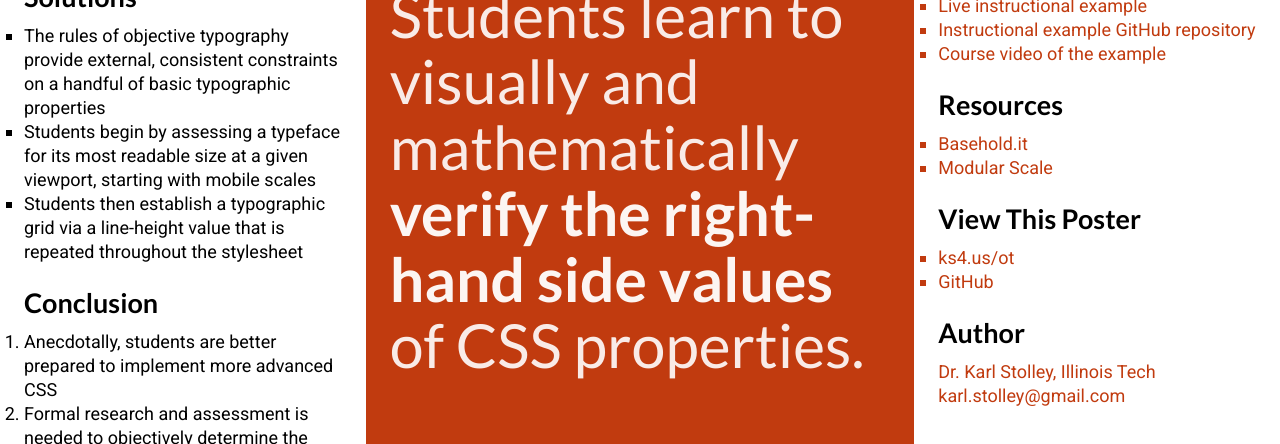
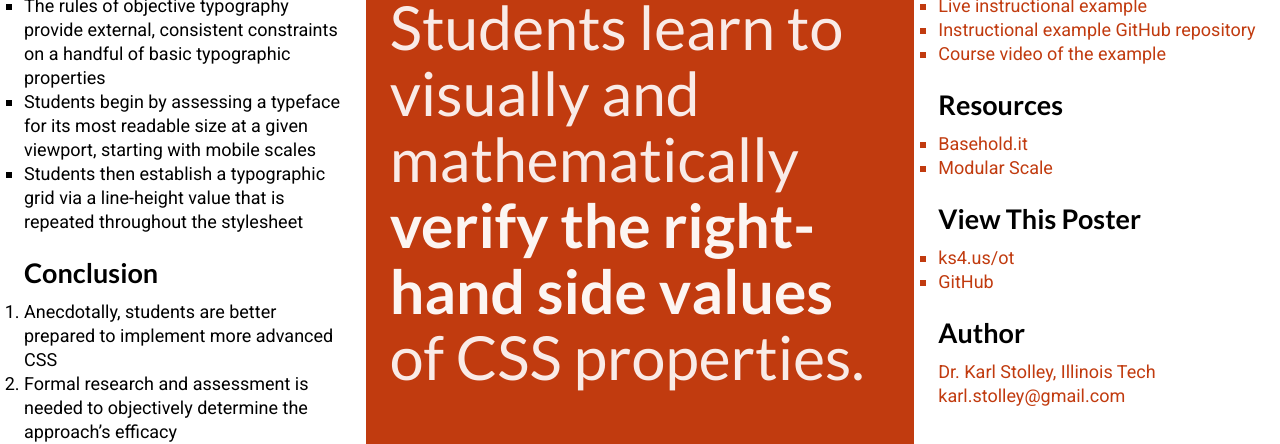
Before and after one commit to karlstolley/sigite-2020, a plain HTML site: page index.html in a window 1280 px wide. Shown: the part 456-900 px from the top of the page. Drawn offline with Linux system fonts and the light colour scheme.

Commit message:
Improve grid at 860px

```diff
--- a/assets/css/screen.css
+++ b/assets/css/screen.css
@@ -208,6 +208,7 @@ section {
 @media screen and (min-width: 860px) {
   #poster {
     grid-template-columns: repeat(5, 1fr);
+    grid-template-rows: min-content 42px repeat(3, min-content);
   }
   #poster::after {
     content: "";
@@ -224,21 +225,17 @@ section {
     grid-row: 1 / 2;
   }
   #details {
-    grid-row: 2 / 5;
-    padding-top: 42px;
+    grid-row: 3 / 4;
   }
   #main-finding {
     grid-column: 3 / 6;
-    grid-row: 2 / 5;
+    grid-row: 2 / 4;
   }
   #supporting {
     grid-column: 1 / 6;
     display: grid;
     grid-template-columns: 2fr 3fr;
     grid-gap: 24px;
-  }
-  .finding {
-    padding-top: 0;
   }
 }
 
```
